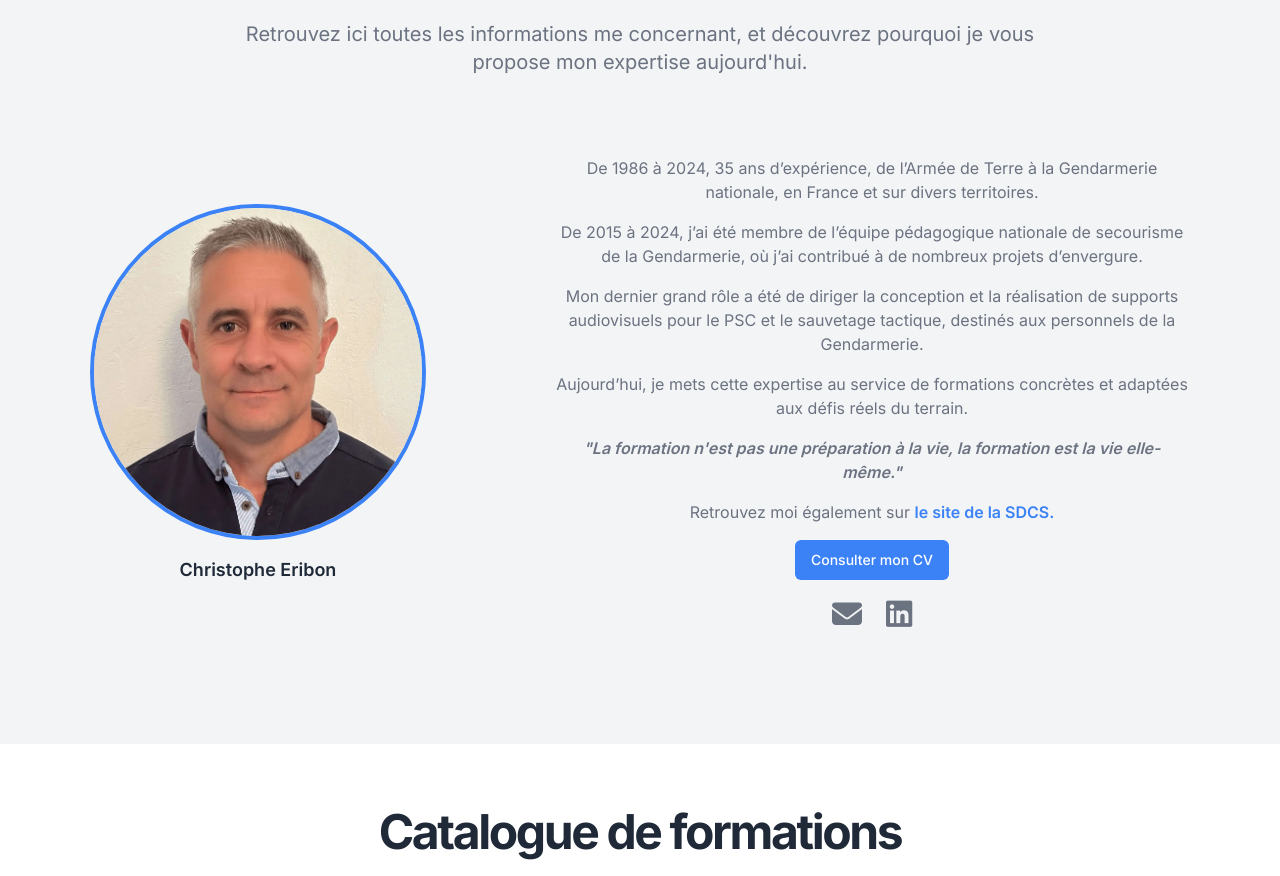
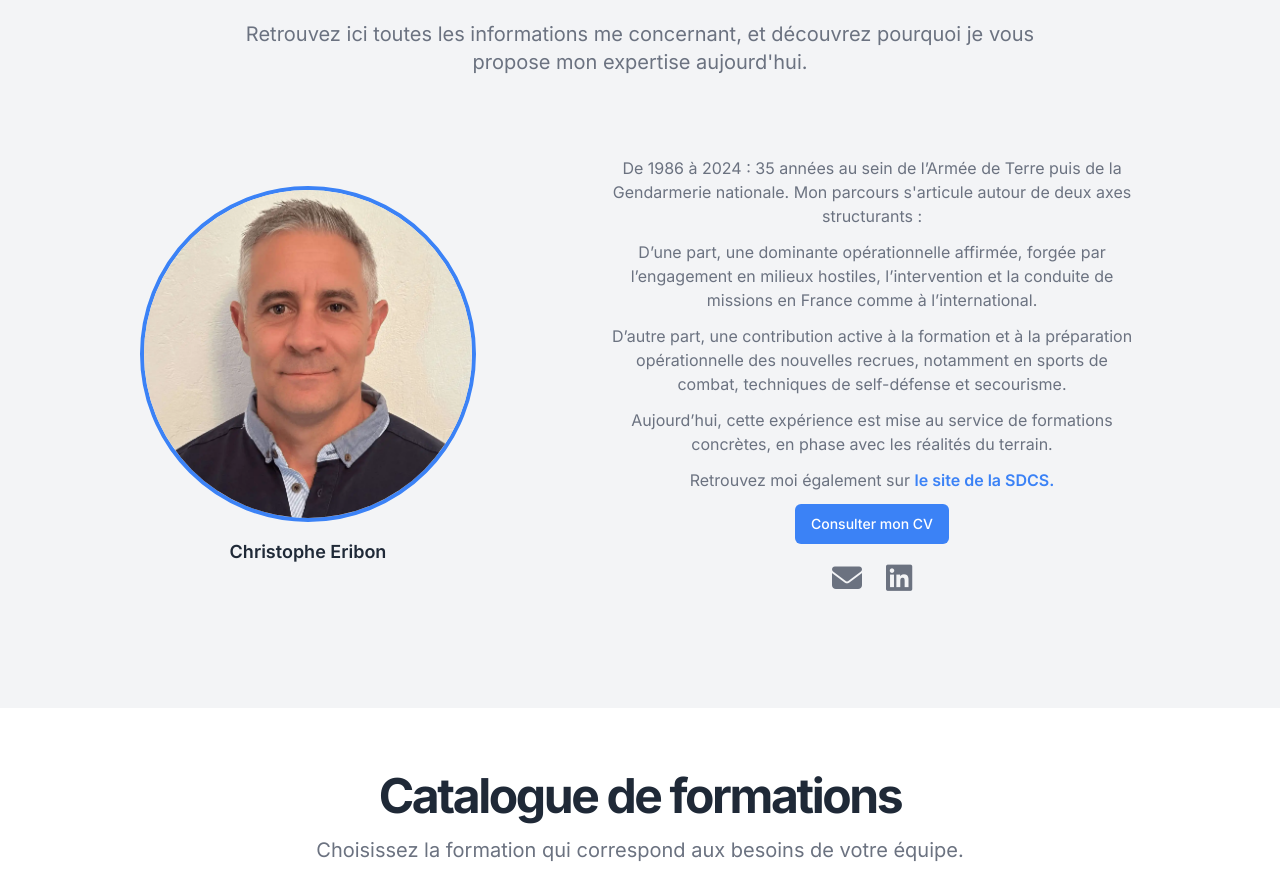
Before and after one commit to HugoErb/Site-SAFESEC-Formation, an Angular app in the folder frontend/: page /home in a window 1280 px wide. Shown: the part 1608-2484 px from the top of the page. Built offline with nearby package versions, Linux system fonts and the light colour scheme.

Commit message:
modif texte presentation

```diff
--- a/frontend/src/app/home/home.component.html
+++ b/frontend/src/app/home/home.component.html
@@ -144,24 +144,19 @@
 					/>
 					<div class="text-lg font-semibold mt-4">Christophe Eribon</div>
 				</div>
-				<div class="flex flex-col w-full max-w-[700px] items-center justify-center p-4 md:p-8">
-					<div class="space-y-4 text-center">
+				<div class="flex flex-col w-full max-w-[600px] items-center justify-center p-4 md:p-8">
+					<div class="space-y-3 text-center">
+						<p class="text-gray-500">De 1986 à 2024 : 35 années au sein de l’Armée de Terre puis de la Gendarmerie nationale. Mon parcours s'articule autour de deux axes structurants :</p>
 						<p class="text-gray-500">
-							De 1986 à 2024, 35 ans d’expérience, de l’Armée de Terre à la Gendarmerie nationale, en France et sur divers territoires.
+							D’une part, une dominante opérationnelle affirmée, forgée par l’engagement en milieux hostiles, l’intervention et la
+							conduite de missions en France comme à l’international.
 						</p>
 						<p class="text-gray-500">
-							De 2015 à 2024, j’ai été membre de l’équipe pédagogique nationale de secourisme de la Gendarmerie, où j’ai contribué à de
-							nombreux projets d’envergure.
+							D’autre part, une contribution active à la formation et à la
+							préparation opérationnelle des nouvelles recrues, notamment en sports de combat, techniques de self-défense et secourisme.
 						</p>
-						<p class="text-gray-500">
-							Mon dernier grand rôle a été de diriger la conception et la réalisation de supports audiovisuels pour le PSC et le
-							sauvetage tactique, destinés aux personnels de la Gendarmerie.
-						</p>
-						<p class="text-gray-500">
-							Aujourd’hui, je mets cette expertise au service de formations concrètes et adaptées aux défis réels du terrain.
-						</p>
-						<p class="text-gray-500 italic font-semibold">
-							"La formation n'est pas une préparation à la vie, la formation est la vie elle-même."
+                        <p class="text-gray-500">
+							Aujourd’hui, cette expérience est mise au service de formations concrètes, en phase avec les réalités du terrain.
 						</p>
 						<div class="mt-4 text-gray-500">
 							Retrouvez moi également sur
```
